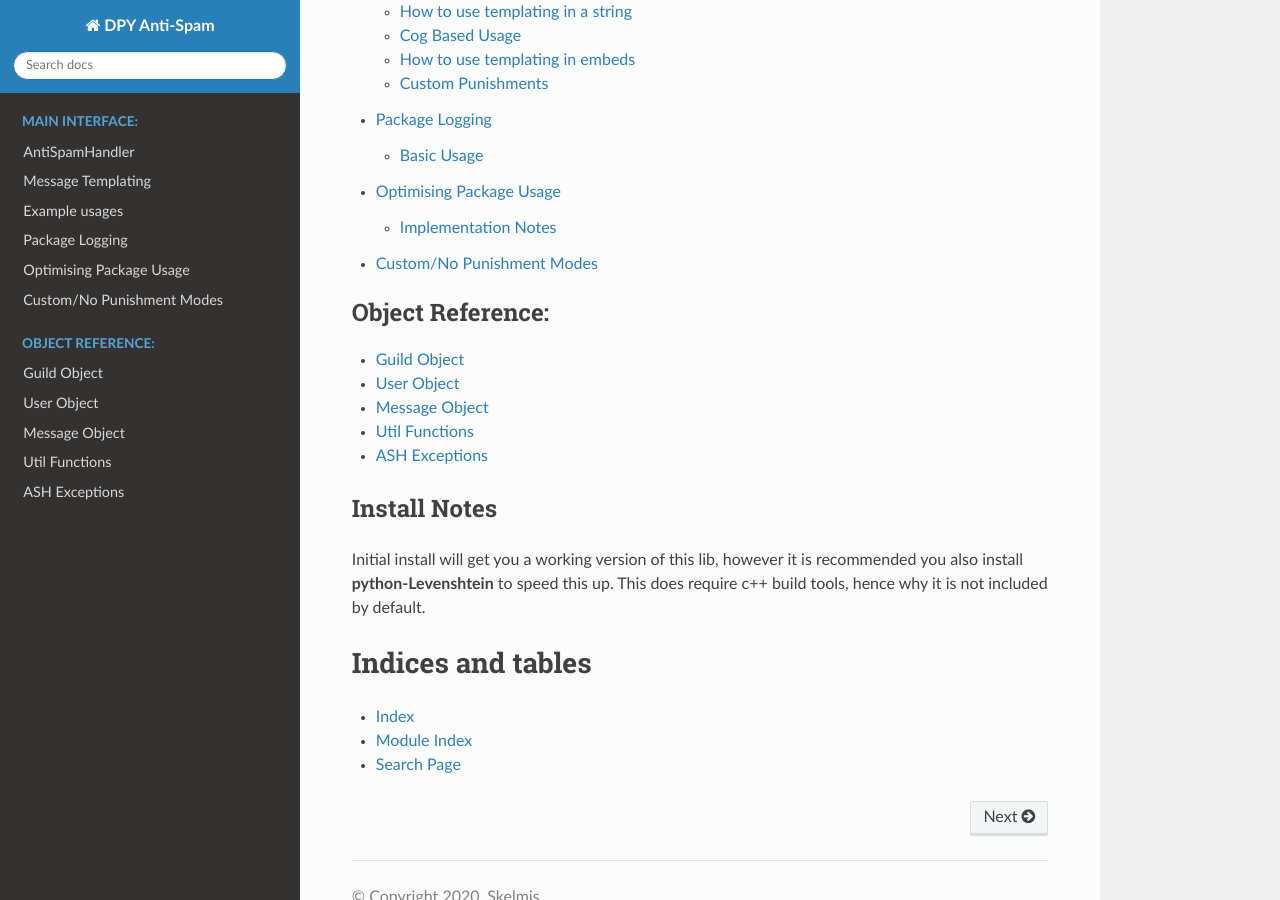
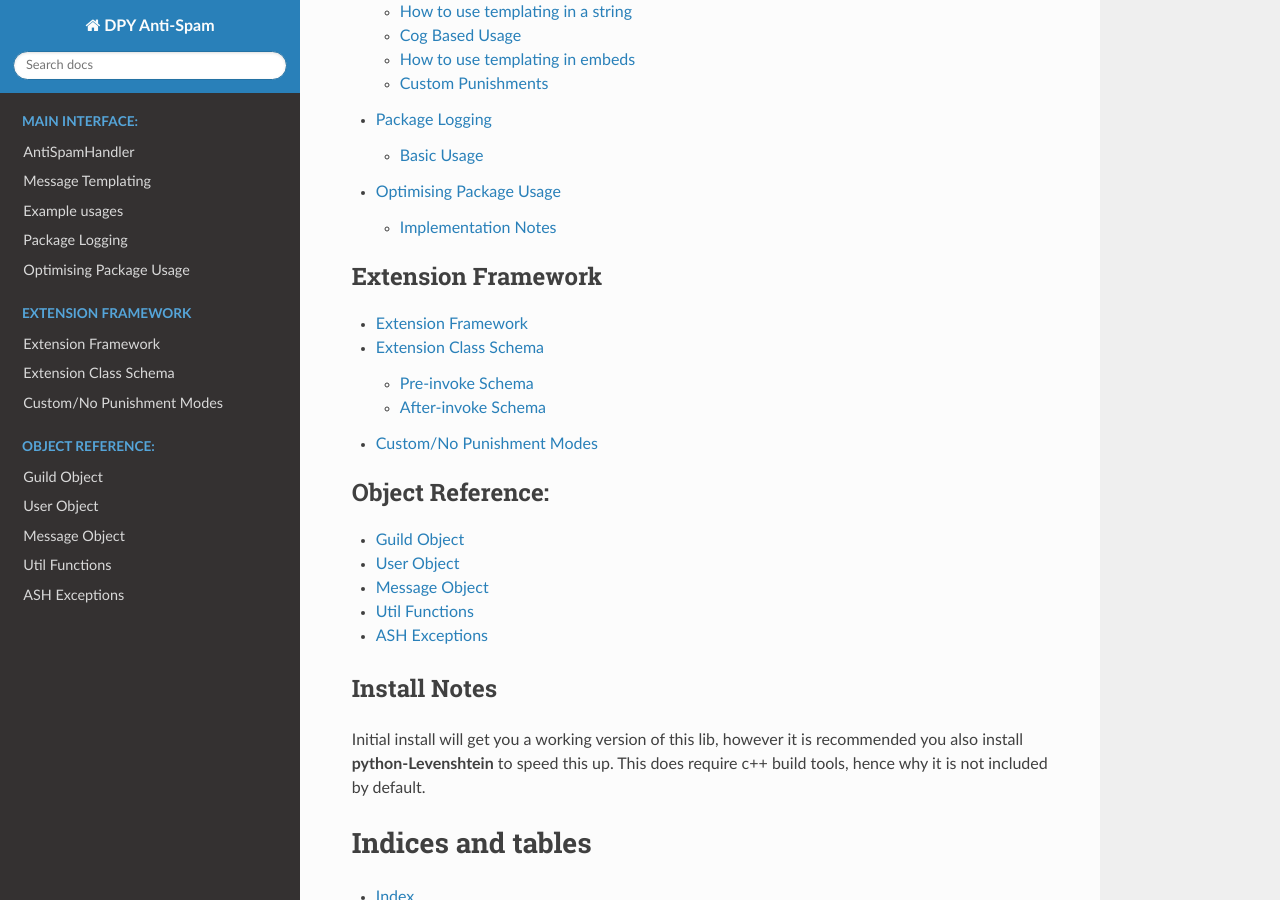
Before and after one commit to Skelmis/Discord-Anti-Spam, a Sphinx documentation site: the page built from docs/index.rst, in a window 1280 px wide and 900 px high, scrolled down 412 px. Built offline with Sphinx 7.4.7 and the Read the Docs theme 2.0.0, drawn with Linux system fonts in a browser that asks for light colours; some of the changed lines change nothing that is shown.

Commit message:
:memo: Update documentation for future ext support

```diff
--- a/docs/index.rst
+++ b/docs/index.rst
@@ -15,7 +15,14 @@ Welcome to DPY Anti-Spam's documentation!
    modules/examples.rst
    modules/logging.rst
    modules/optimisation.rst
-   modules/custom_punishment.rst
+
+.. toctree::
+   :maxdepth: 2
+   :caption: Extension Framework
+
+   modules/ext/base.rst
+   modules/ext/schema.rst
+   modules/ext/custom_punishment.rst
 
 .. toctree::
    :maxdepth: 2
--- /dev/null
+++ b/docs/modules/ext/base.rst
@@ -0,0 +1,18 @@
+Extension Framework
+===================
+
+This package features/will feature a built in extensions framework soon.
+This framework can be used to hook into the ``propagate`` method and run
+as either a **pre-invoke** or **after-invoke** (Where **invoke** is
+the built in **propagate**)
+
+An extension can do anything, from AntiProfanity to AntiInvite.
+Assuming it is class based and follows the required schema you
+can easily develop your own extension that can be run whenever the
+end developer calls ``await AntiSpamHandler.propagate()``
+
+Some extensions don't need to be registered as an extension.
+A good example of this is the ``AntiSpamTracker`` class.
+This class does not need to be invoked with ``propagate`` as
+it is handled by the end developer, this means it doesn't
+need to be registered as an extension.
--- /dev/null
+++ b/docs/modules/ext/schema.rst
@@ -0,0 +1,41 @@
+Extension Class Schema
+======================
+
+All extensions that aim to be used as a registered
+extension *within* ``AntiSpamHandler`` should
+have at least the following class layout.
+
+
+Pre-invoke Schema
+-----------------
+
+.. code-block:: python
+    :linenos:
+
+    class Placeholder:
+        def __init__(self):
+            self.is_pre_invoke = True
+
+        async def propagate(self, message: discord.Message) -> dict:
+            # Do your code stuff here
+
+``self.is_pre_invoke`` is optional assuming your extension is using
+a pre-invoke due to the nature of the implementation.
+
+After-invoke Schema
+-------------------
+
+.. code-block:: python
+    :linenos:
+
+    class Placeholder:
+        def __init__(self):
+            self.is_pre_invoke = False
+
+        async def propagate(self, message: discord.Message, propagate_data: dict) -> dict:
+            # Do your code stuff here
+
+
+The only difference between these two schema's, outside of ``self.is_pre_invoke``
+being different, is that the after-invoke method will also be given an
+extra argument which is a deepcopy of the data returned by ``propagate``
```
Also changed, not shown: docs/modules/ext/custom_punishment.rst (renamed from docs/modules/custom_punishment.rst).
